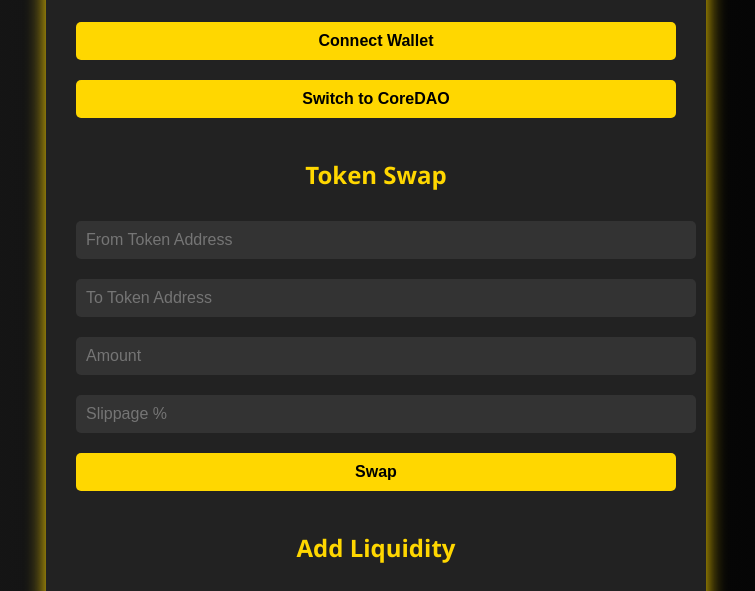
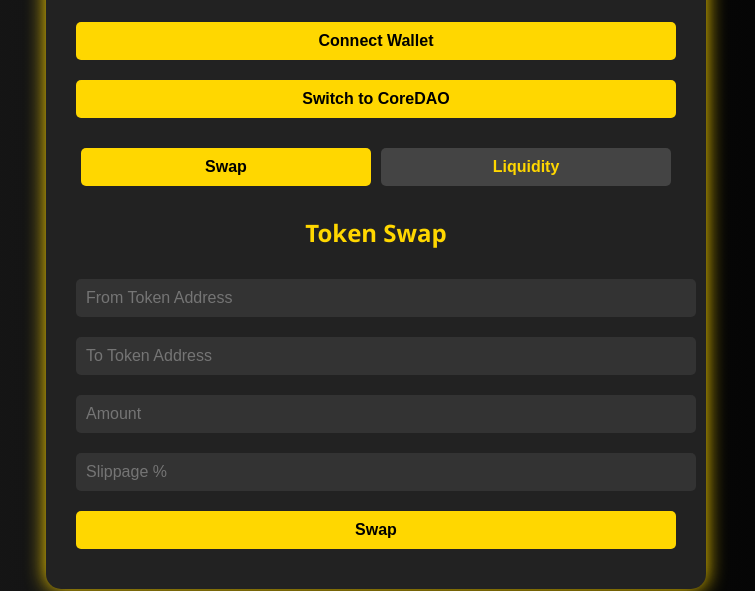
Before and after one commit to freelife8081/freedomx, a plain HTML site: page dex.html in a window 1280 px wide. Shown: the part 205-796 px from the top of the page, without its empty margins (264-1019 px from the left). Drawn offline with Linux system fonts and the light colour scheme.

Commit message:
Update dex.html

```diff
--- a/dex.html
+++ b/dex.html
@@ -5,6 +5,38 @@
   <meta name="viewport" content="width=device-width, initial-scale=1.0"/>
   <title>FreedomX DEX</title>
   <link rel="stylesheet" href="dex.css" />
+  <style>
+    .tabs {
+      display: flex;
+      justify-content: center;
+      margin-top: 20px;
+    }
+
+    .tabs button {
+      padding: 10px 20px;
+      margin: 0 5px;
+      font-weight: bold;
+      border: none;
+      border-radius: 5px;
+      background-color: #444;
+      color: #ffd700;
+      cursor: pointer;
+    }
+
+    .tabs button.active {
+      background-color: #ffd700;
+      color: #000;
+    }
+
+    .tab-content {
+      display: none;
+      margin-top: 30px;
+    }
+
+    .tab-content.active {
+      display: block;
+    }
+  </style>
 </head>
 <body>
   <div class="container">
@@ -13,7 +45,12 @@
     <button onclick="connectWallet()">Connect Wallet</button>
     <button onclick="switchToCoreDAO()">Switch to CoreDAO</button>
 
-    <div class="swap-section">
+    <div class="tabs">
+      <button class="tab-btn active" onclick="switchTab('swap')">Swap</button>
+      <button class="tab-btn" onclick="switchTab('liquidity')">Liquidity</button>
+    </div>
+
+    <div id="swap" class="tab-content active">
       <h2>Token Swap</h2>
       <input type="text" id="fromToken" placeholder="From Token Address" onblur="showTokenInfo('fromToken', 'fromTokenInfo')" />
       <div id="fromTokenInfo" class="token-info"></div>
@@ -26,7 +63,7 @@
       <button onclick="swapTokens()">Swap</button>
     </div>
 
-    <div class="liquidity-section">
+    <div id="liquidity" class="tab-content">
       <h2>Add Liquidity</h2>
       <input type="text" id="liqTokenA" placeholder="Token A Address" onblur="showTokenInfo('liqTokenA', 'liqTokenAInfo')" />
       <div id="liqTokenAInfo" class="token-info"></div>
@@ -42,5 +79,17 @@
 
   <script src="https://cdn.jsdelivr.net/npm/web3@1.6.1/dist/web3.min.js"></script>
   <script src="dex.js"></script>
+  <script>
+    function switchTab(tabId) {
+      document.querySelectorAll('.tab-content').forEach(div => {
+        div.classList.remove('active');
+      });
+      document.querySelectorAll('.tab-btn').forEach(btn => {
+        btn.classList.remove('active');
+      });
+      document.getElementById(tabId).classList.add('active');
+      event.target.classList.add('active');
+    }
+  </script>
 </body>
 </html>
```
